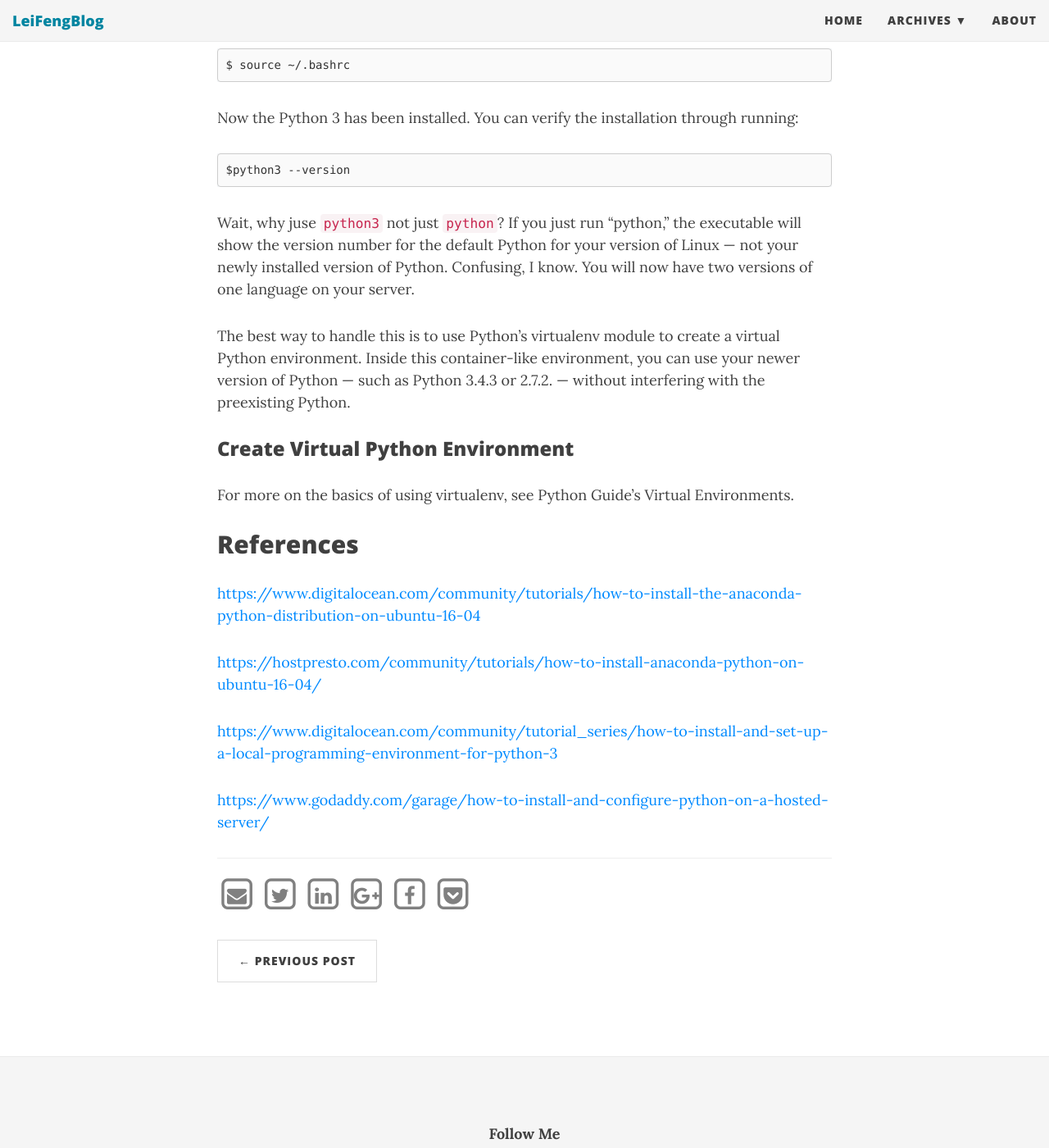
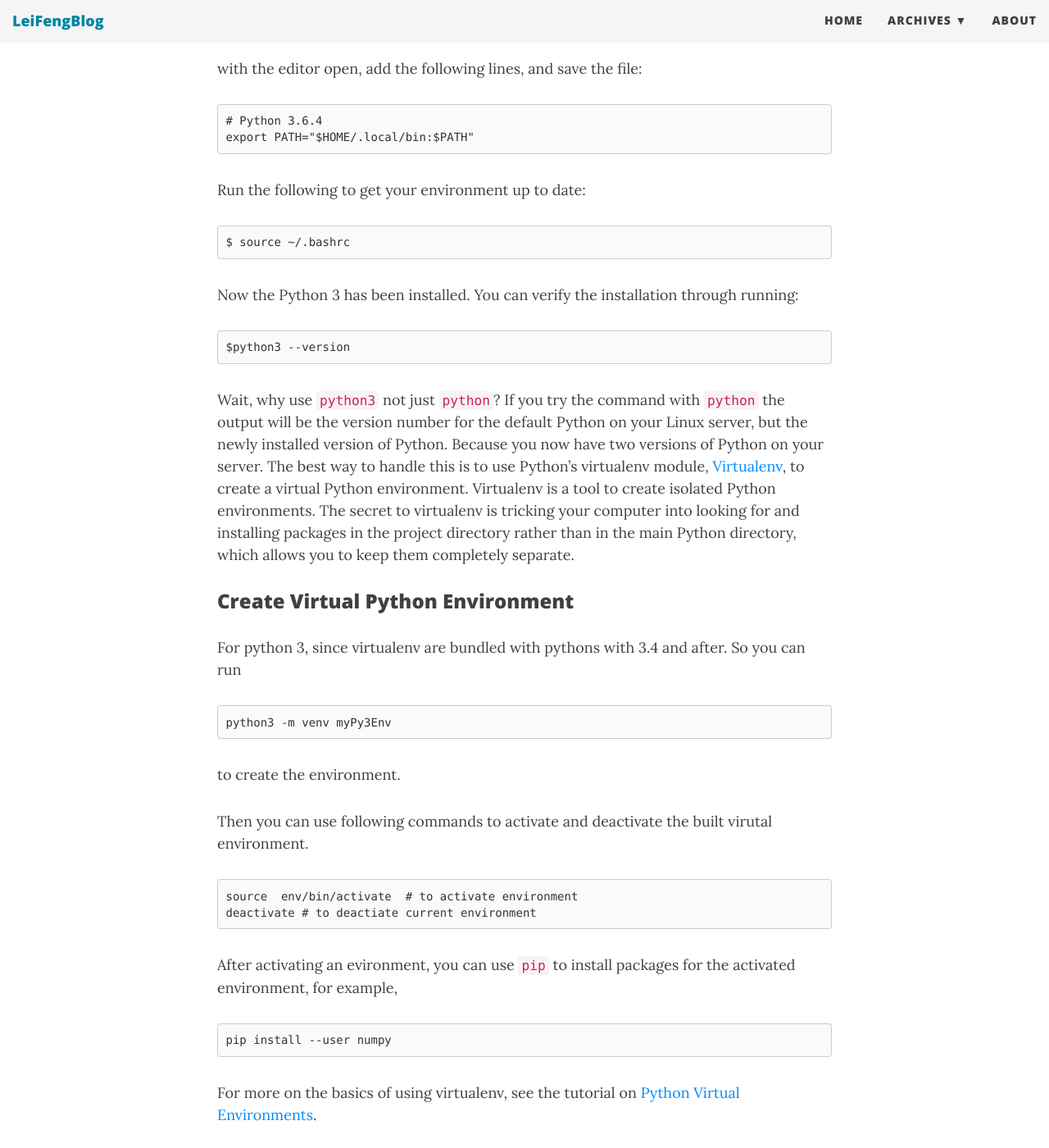
Before and after one commit to stonefl/stonefl.github.io, a Jekyll site: the page built from _posts/2018-02-06-install-anaconda-on-hosted-linux-server.md, in a window 1280 px wide and 1400 px high, scrolled down 5826 px. Shown: the whole window at 82% size. Built offline with Jekyll 4.4.1, drawn with Linux system fonts in a browser that asks for light colours; nearby versions of some CDN libraries; comment, search, counter and statistics services are not loaded; some of the changed text lies outside the part shown.

Commit message:
Update 2018-02-06-install-anaconda-on-hosted-linux-server.md

````diff
--- a/_posts/2018-02-06-install-anaconda-on-hosted-linux-server.md
+++ b/_posts/2018-02-06-install-anaconda-on-hosted-linux-server.md
@@ -13,7 +13,7 @@ As a developer and data scientist, I often need to run Python scripts on Linux s
 
 This post is a step-by-step instructions on installing  Python 3.6 through both [Anaconda](https://docs.anaconda.com/) and [Python Gzipped source tarball file](https://www.python.org/downloads/release/python-364/) on a CentOS/RHEL-based  Linux server.<!--more-->
 
-Anaconda is
+Anaconda is the most popular Python distribution platform with a collection of more than 1,000 open source packages, which will be included almost any package you are going to need for data sceince and development. The included environment and package management funcitons make the benefits obvious. However, the big volume (ususally more than 4G) of the installation makes it impossible to install on some servers that you are not allowed to save such big volume files. In these cases, you might want to install Python 3 with only limited necessary packages. Then the Python Tarball file approach described below will do the work.
 
 ## Table of Content
 {:.no_toc}
@@ -90,7 +90,7 @@ Anaconda3 will now be installed into this location:
   - Press CTRL-C to abort the installation
   - Or specify a different location below
 ```
-You can press ENTER to accept the default location, or specify a different location to modify it.The installation process will start copying files and installing required modules to your specified location.
+You can press ENTER to accept the default location, or specify a different location to modify it.This the tricky part, because you are installing on a server you have to choose a place where you have appropriate permissions and volume capacity. The the installation process will start copying files and installing required modules to your specified location.
 
 Once it’s complete you’ll receive the following output:
 ```
@@ -179,15 +179,27 @@ Now the Python 3 has been installed. You can verify the installation through run
 $python3 --version
 ```
 
-Wait, why juse `python3` not just `python`?
-If you just run “python,” the executable will show the version number for the default Python for your version of Linux — not your newly installed version of Python. Confusing, I know. You will now have two versions of one language on your server.
-
-The best way to handle this is to use Python’s virtualenv module to create a virtual Python environment. Inside this container-like environment, you can use your newer version of Python — such as Python 3.4.3 or 2.7.2. — without interfering with the preexisting Python.
+Wait, why use `python3` not just `python`?
+If you try the command with `python` the output will be the version number for the default Python on your Linux server, but the newly installed version of Python. Because you now have two versions of Python on your server. The best way to handle this is to use Python’s virtualenv module, [Virtualenv](https://virtualenv.pypa.io/en/stable/), to create a virtual Python environment. Virtualenv is a tool to create isolated Python environments. The secret to virtualenv is tricking your computer into looking for and installing packages in the project directory rather than in the main Python directory, which allows you to keep them completely separate.
 
 ### Create Virtual Python Environment
 
+For python 3, since virtualenv are bundled with pythons with 3.4 and after. So you can run
+```
+python3 -m venv myPy3Env
+```
+to create the environment.
 
-For more on the basics of using virtualenv, see Python Guide’s Virtual Environments.
+Then you can use following commands to activate and deactivate the built virutal environment.
+```
+source  env/bin/activate  # to activate environment
+deactivate # to deactiate current environment
+```
+After activating an evironment, you can use `pip` to install packages for the activated environment, for example,
+```
+pip install --user numpy
+```
+For more on the basics of using virtualenv, see the tutorial on [Python Virtual Environments](https://docs.python.org/3/tutorial/venv.html).
 
 
 ## References
````
